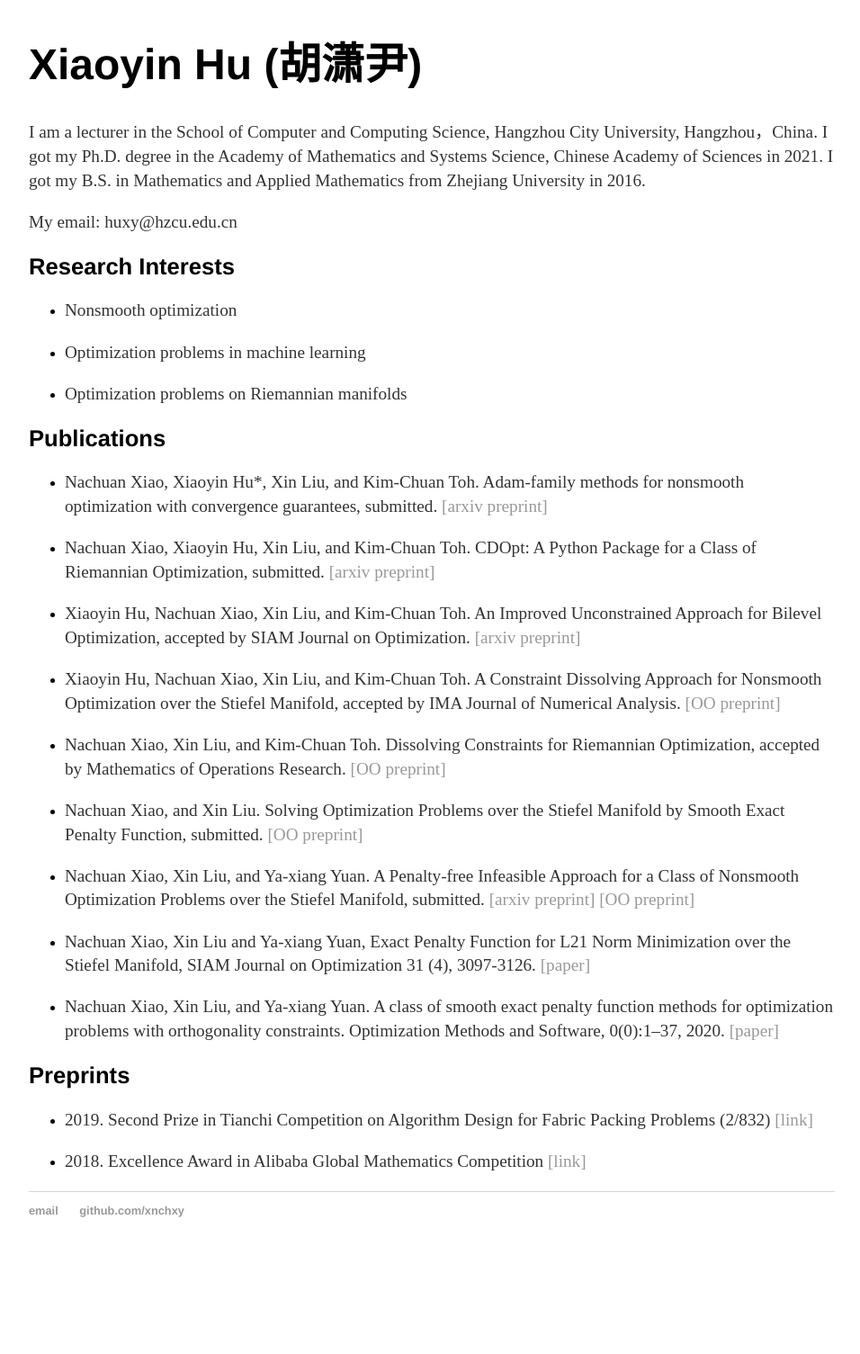
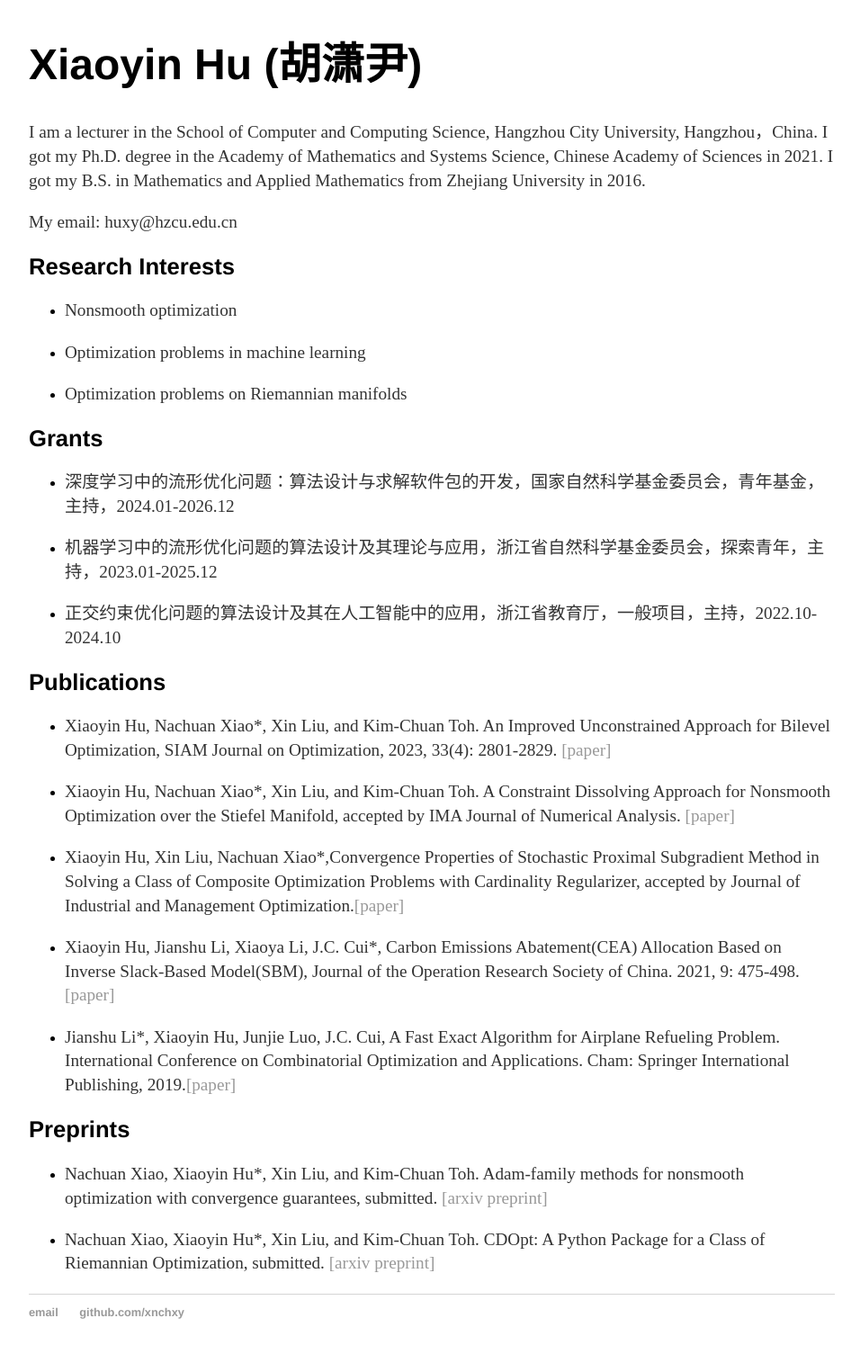
Before and after one commit to huxiaoyin708/huxiaoyin708.github.io, a Jekyll site: the page built from index.html, in a window 1280 px wide, cut to the strip 398-1924 px from the top of the page. Shown: the top 1505 px of the strip at 90% size, without its empty margins (160-1116 px from the left). Built offline with Jekyll 4.4.1, drawn with Linux system fonts in a browser that asks for light colours; before the commit the page ends 1811 px from its top, so only the background shows below that.

Commit message:
Update index.html

```diff
--- a/index.html
+++ b/index.html
@@ -18,23 +18,28 @@ title: Xiaoyin Hu's Homepage
 	</ul>
 </div>
 <div class="about">
+	<h2>Grants</h2>
+	<ul>
+		<li><p>深度学习中的流形优化问题：算法设计与求解软件包的开发，国家自然科学基金委员会，青年基金，主持，2024.01-2026.12 </p></li>
+		<li><p>机器学习中的流形优化问题的算法设计及其理论与应用，浙江省自然科学基金委员会，探索青年，主持，2023.01-2025.12</p></li>
+		<li><p>正交约束优化问题的算法设计及其在人工智能中的应用，浙江省教育厅，一般项目，主持，2022.10-2024.10</p></li>
+	</ul>
+</div>
+
+<div class="about">
         <h2>Publications</h2>
-	<ul><li><p>Nachuan Xiao, Xiaoyin Hu*, Xin Liu, and Kim-Chuan Toh. Adam-family methods for nonsmooth optimization with convergence guarantees, submitted. <a href="https://arxiv.org/abs/2305.03938">[arxiv preprint] </a></p></li>
-		<li><p>Nachuan Xiao, Xiaoyin Hu, Xin Liu, and Kim-Chuan Toh. CDOpt: A Python Package for a Class of Riemannian Optimization, submitted. <a href="https://arxiv.org/abs/2212.02698">[arxiv preprint] </a></p></li>
-		<li><p>Xiaoyin Hu, Nachuan Xiao, Xin Liu, and Kim-Chuan Toh. An Improved Unconstrained Approach for Bilevel Optimization, accepted by SIAM Journal on Optimization. <a href="https://arxiv.org/abs/2208.00732">[arxiv preprint] </a></p></li>
-		<li><p>Xiaoyin Hu, Nachuan Xiao, Xin Liu, and Kim-Chuan Toh. A Constraint Dissolving Approach for Nonsmooth Optimization over the Stiefel Manifold, accepted by IMA Journal of Numerical Analysis. <a href="http://www.optimization-online.org/DB_HTML/2022/05/8924.html">[OO preprint] </a></p></li>
-		<li><p>Nachuan Xiao, Xin Liu, and Kim-Chuan Toh. Dissolving Constraints for Riemannian Optimization, accepted by Mathematics of Operations Research. <a href="http://www.optimization-online.org/DB_HTML/2022/03/8834.html">[OO preprint] </a></p></li>
-		<li><p>Nachuan Xiao, and Xin Liu. Solving Optimization Problems over the Stiefel Manifold by Smooth Exact Penalty Function, submitted. <a href="http://www.optimization-online.org/DB_HTML/2021/10/8628.html">[OO preprint]</a></p></li>
-		<li><p>Nachuan Xiao, Xin Liu, and Ya-xiang Yuan. A Penalty-free Infeasible Approach for a Class of Nonsmooth Optimization Problems over the Stiefel Manifold, submitted. <a href="https://arxiv.org/abs/2103.03514v2">[arxiv preprint] <a href="http://www.optimization-online.org/DB_HTML/2021/03/8285.html">[OO preprint]</a></p></li>
-		<li><p>Nachuan Xiao, Xin Liu and Ya-xiang Yuan, Exact Penalty Function for L21 Norm Minimization over the Stiefel Manifold, SIAM Journal on Optimization 31 (4), 3097-3126. <a href="https://epubs.siam.org/doi/abs/10.1137/20M1354313">[paper]  </a></p></li>
-		<li><p>Nachuan Xiao, Xin Liu, and Ya-xiang Yuan. A class of smooth exact penalty function methods for optimization problems with orthogonality constraints. Optimization Methods and Software, 0(0):1–37, 2020. <a href="https://www.tandfonline.com/doi/full/10.1080/10556788.2020.1852236?journalCode=goms20">[paper] </a></p></li>
+	<ul>
+		<li><p>Xiaoyin Hu, Nachuan Xiao*, Xin Liu, and Kim-Chuan Toh. An Improved Unconstrained Approach for Bilevel Optimization, SIAM Journal on Optimization, 2023, 33(4): 2801-2829. <a href="https://epubs.siam.org/doi/abs/10.1137/22M1513034">[paper]  </a></p></li>
+		<li><p>Xiaoyin Hu, Nachuan Xiao*, Xin Liu, and Kim-Chuan Toh. A Constraint Dissolving Approach for Nonsmooth Optimization over the Stiefel Manifold, accepted by IMA Journal of Numerical Analysis. <a href="https://doi.org/10.1093/imanum/drad098">[paper] </a></p></li>
+		<li><p>Xiaoyin Hu, Xin Liu, Nachuan Xiao*,Convergence Properties of Stochastic Proximal Subgradient Method in Solving a Class of Composite Optimization Problems with Cardinality Regularizer, accepted by Journal of Industrial and Management Optimization.<a href="https://www.aimsciences.org/article/doi/10.3934/jimo.2023149">[paper] </a></p></li>
+		<li><p>Xiaoyin Hu, Jianshu Li, Xiaoya Li, J.C. Cui*, Carbon Emissions Abatement(CEA) Allocation Based on Inverse Slack-Based Model(SBM), Journal of the Operation Research Society of China. 2021, 9: 475-498.<a href="https://link.springer.com/article/10.1007/s40305-020-00303-y">[paper] </a></p></li>
+		<li><p>Jianshu Li*, Xiaoyin Hu, Junjie Luo, J.C. Cui, A Fast Exact Algorithm for Airplane Refueling Problem. International Conference on Combinatorial Optimization and Applications. Cham: Springer International Publishing, 2019.<a href="https://link.springer.com/chapter/10.1007/978-3-030-36412-0_25">[paper] </a></p></li>
 	</ul>
 </div>
 <div class="about">
 	<h2>Preprints</h2>
 	<ul>
-		<li><p>2019. Second Prize in Tianchi Competition on Algorithm Design for Fabric Packing Problems (2/832) <a href="https://tianchi.aliyun.com/competition/entrance/231749/rankingList">[link]</a></p></li>
-		<li><p>2018. Excellence Award in Alibaba Global Mathematics Competition <a href="https://102.alibaba.com/math/finalcontest/result.html">[link]</a></p></li>
-
+		<li><p>Nachuan Xiao, Xiaoyin Hu*, Xin Liu, and Kim-Chuan Toh. Adam-family methods for nonsmooth optimization with convergence guarantees, submitted. <a href="https://arxiv.org/abs/2305.03938">[arxiv preprint] </a></p></li>
+		<li><p>Nachuan Xiao, Xiaoyin Hu*, Xin Liu, and Kim-Chuan Toh. CDOpt: A Python Package for a Class of Riemannian Optimization, submitted. <a href="https://arxiv.org/abs/2212.02698">[arxiv preprint] </a></p></li>
 	</ul>
 </div>
```
